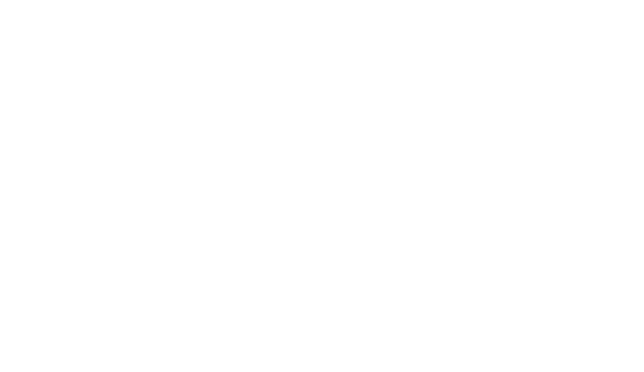
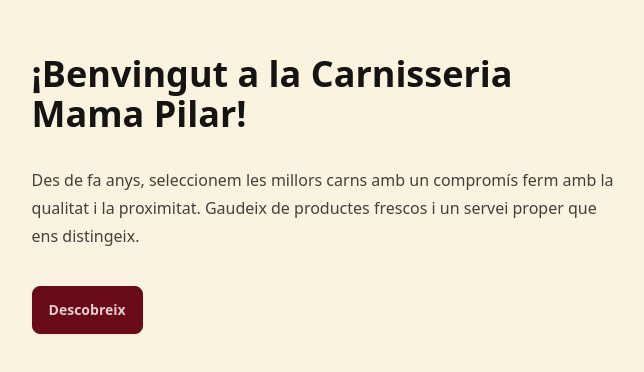
Before and after one commit to Arthurblaya/mama-pilar-fe, a Next.js app: page / in a window 1280 px wide. Shown: the part 206-578 px from the top of the page, without its empty margins (311-955 px from the left). Built offline with nearby package versions, Linux system fonts and the light colour scheme.

Commit message:
feat: Add Tailwind CSS typography plugin and custom theme; update Home page layout and remove unused fonts

```diff
--- a/package.json
+++ b/package.json
@@ -9,6 +9,7 @@
     "lint": "next lint"
   },
   "dependencies": {
+    "@tailwindcss/typography": "^0.5.16",
     "daisyui": "^4.12.23",
     "next": "15.1.4",
     "react": "^19.0.0",
--- a/src/app/layout.tsx
+++ b/src/app/layout.tsx
@@ -1,16 +1,5 @@
 import type { Metadata } from "next";
-import { Geist, Geist_Mono } from "next/font/google";
 import "./globals.css";
-
-const geistSans = Geist({
-  variable: "--font-geist-sans",
-  subsets: ["latin"],
-});
-
-const geistMono = Geist_Mono({
-  variable: "--font-geist-mono",
-  subsets: ["latin"],
-});
 
 export const metadata: Metadata = {
   title: "Mama Pilar App",
@@ -24,9 +13,7 @@
 }>) {
   return (
     <html lang="en">
-      <body
-        className={`${geistSans.variable} ${geistMono.variable} antialiased`}
-      >
+      <body className="antialiased">
         <div className="flex flex-col min-h-screen">
           <div className="flex-1">
             {children}
--- a/src/app/page.tsx
+++ b/src/app/page.tsx
@@ -1,6 +1,15 @@
-export default async function Home() {
+export default function Home() {
   return (
-    <div className="min-h-screen">
+    <div className="flex min-h-screen flex-col items-center justify-center bg-base-100">
+      <div className="prose">
+        <h1>¡Benvingut a la Carnisseria Mama Pilar!</h1>
+        <p>
+          Des de fa anys, seleccionem les millors carns amb un compromís ferm
+          amb la qualitat i la proximitat. Gaudeix de productes frescos i un
+          servei proper que ens distingeix.
+        </p>
+        <button className="btn btn-primary mt-4">Descobreix</button>
+      </div>
     </div>
   );
 }
--- a/tailwind.config.ts
+++ b/tailwind.config.ts
@@ -8,5 +8,22 @@
   theme: {
     extend: {},
   },
-  plugins: [],
+  plugins: [require("@tailwindcss/typography"), require("daisyui")],
+  daisyui: {
+    themes: [
+      {
+        mytheme: {
+          "primary": "#680a18",
+          "secondary": "#A64253",
+          "accent": "#D9B08C",
+          "neutral": "#3D2C2E",
+          "base-100": "#FAF3E0",
+          "info": "#6A8D92",
+          "success": "#4F7942",
+          "warning": "#D4A017",
+          "error": "#B22222",
+        },
+      },
+    ],
+  },
 };
```
Also changed, not shown: 1 other file (tests, documents, lock files or other folders).
